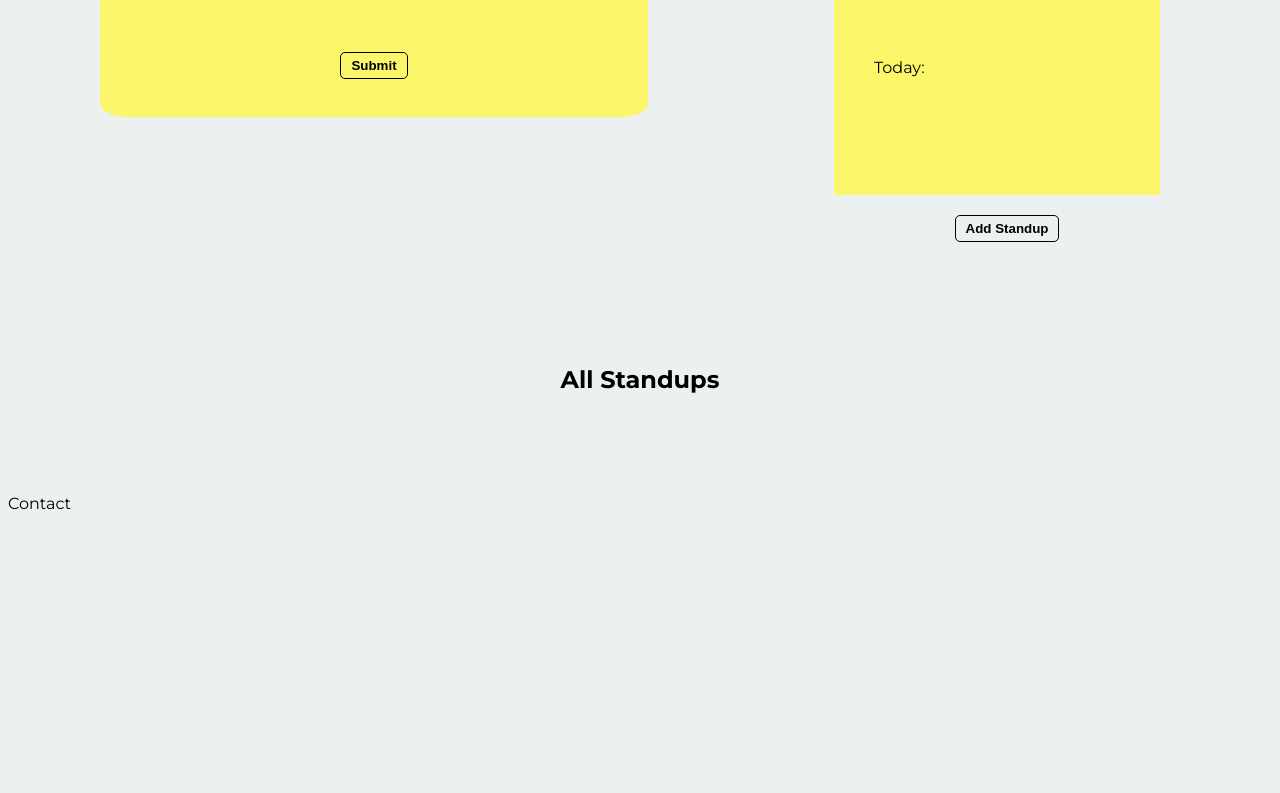
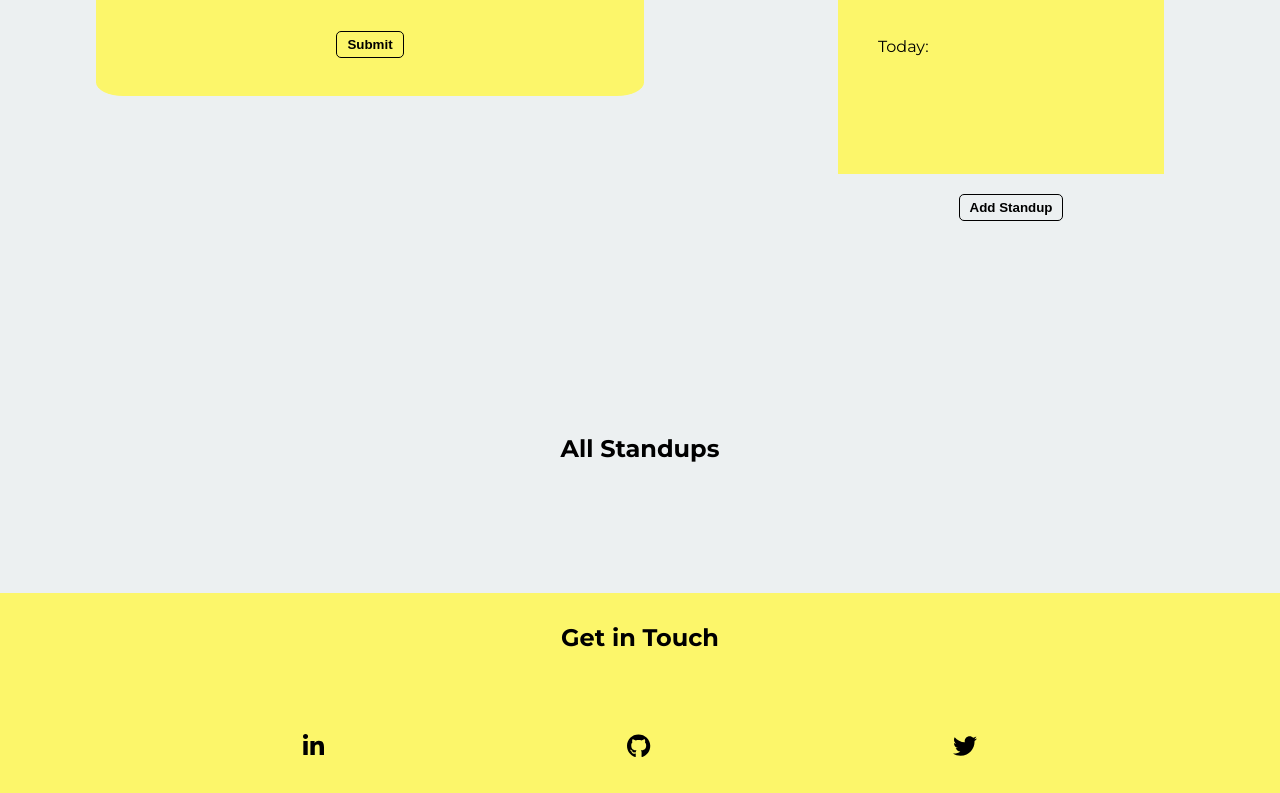
Before and after one commit to K-ash-ish/standup-App, a React (Create React App) app: page / in a window 1280 px wide. Shown: the part 355-1148 px from the top of the page. Before the commit the page ends 868 px from the top, so only its background shows below. Built offline with nearby package versions, Linux system fonts and the light colour scheme.

Commit message:
about section completed

```diff
--- a/package.json
+++ b/package.json
@@ -4,6 +4,7 @@
   "private": true,
   "dependencies": {
     "@fortawesome/fontawesome-svg-core": "^6.2.1",
+    "@fortawesome/free-brands-svg-icons": "^6.2.1",
     "@fortawesome/free-regular-svg-icons": "^6.2.1",
     "@fortawesome/free-solid-svg-icons": "^6.2.1",
     "@fortawesome/react-fontawesome": "^0.2.0",
--- /dev/null
+++ b/public/index.css
@@ -0,0 +1,4 @@
+*{
+    padding: 0;
+    margin: 0;
+}
--- a/public/index.html
+++ b/public/index.html
@@ -7,6 +7,7 @@
       name="description"
       content="Web site created using create-react-app"
     />
+    <link rel="stylesheet" href="index.css">
     <title>Standup App</title>
   </head>
   <body>
--- a/src/App.css
+++ b/src/App.css
@@ -14,6 +14,7 @@ html {
   height: auto;
   display: flex;
   justify-content: space-around;
+  margin-bottom: 80px;
 }
 .left-container{
   width: 550px;
--- a/src/App.js
+++ b/src/App.js
@@ -68,7 +68,7 @@ function App() {
     });
   }
   return (
-    <div className="App">
+    <div className="app">
       <Navbar />
       <main className="container">
         <div className="left-container">
--- a/src/components/About.css
+++ b/src/components/About.css
@@ -1,3 +1,16 @@
 .about{
-    /* border: 1px solid red; */
+    background-color: #FCF66A;
+    height: 200px;
+    /* padding: 50px 0; */
 }
+h2{
+    padding: 30px;
+    text-align: center;
+}
+.socials{
+    display: flex;
+    justify-content: space-evenly;
+    font-size: 1.5rem;
+    padding-top: 50px;
+
+}
--- a/src/components/About.jsx
+++ b/src/components/About.jsx
@@ -1,11 +1,29 @@
 import React from "react";
-import "./About.css"
+import "./About.css";
+import { FontAwesomeIcon } from "@fortawesome/react-fontawesome";
+import {
+  faGithub,
+  faLinkedinIn,
+  faTwitter,
+} from "@fortawesome/free-brands-svg-icons";
 
-function About(){
-    return(
-        <section className="about">
-            Contact
-        </section>
-    )
+function About() {
+  return (
+    <section className="about">
+      <h2>Get in Touch</h2>
+      <div className="socials">
+        {/* <i class="fa-brands fa-linkedin-in"></i> */}
+        <a href="https://www.linkedin.com/in/kashish-sondhiya-969120198/">
+          <FontAwesomeIcon icon={faLinkedinIn} />
+        </a>
+        <a href="https://github.com/K-ash-ish">
+          <FontAwesomeIcon icon={faGithub} />
+        </a>
+        <a href="https://twitter.com/KashishSo">
+          <FontAwesomeIcon icon={faTwitter} />
+        </a>
+      </div>
+    </section>
+  );
 }
 export default About;
--- a/src/components/Navbar.css
+++ b/src/components/Navbar.css
@@ -1,9 +1,8 @@
 ul{
-    margin: 0;
-    padding: 0;
-    list-style: none;
+   list-style: none;
 }
 nav{
+    margin: 20px 0;
     display: flex;
     justify-content: space-around;
 }
```
Also changed, not shown: 1 other file (tests, documents, lock files or other folders).
